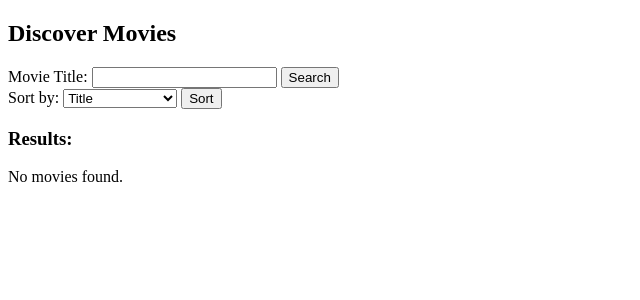
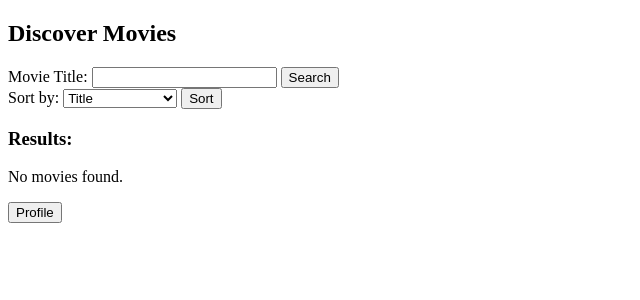
Before and after one commit to andrewdaunt/cs4347-project, a PHP site: page /discover.php in a window 1280 px wide. Shown: the top 300 px of the page, without its empty margins (0-640 px from the left). Run offline with PHP 8.4, Linux system fonts and the light colour scheme; data that the repository does not hold is empty.

Commit message:
php changes

```diff
--- a/create_account.php
+++ b/create_account.php
@@ -25,8 +25,7 @@ if ($_SERVER["REQUEST_METHOD"] == "POST") {
     $result = $stmt->get_result();
 
     if ($result->num_rows > 0) {
-        header("Location: http://localhost:8080/register.html");
-        exit();
+        echo "User already exists";
     } else {
         // Insert new user
         $insert_sql = "INSERT INTO users (username, user_password) VALUES (?, ?)";
--- a/discover.php
+++ b/discover.php
@@ -107,6 +107,9 @@ $stmt->close();
     </ul>
   <?php endif; ?>
 
+  <form action="profile.php" method="post">
+    <button type="submit">Profile</button>
+  </form>
 </body>
 </html>
 
```
